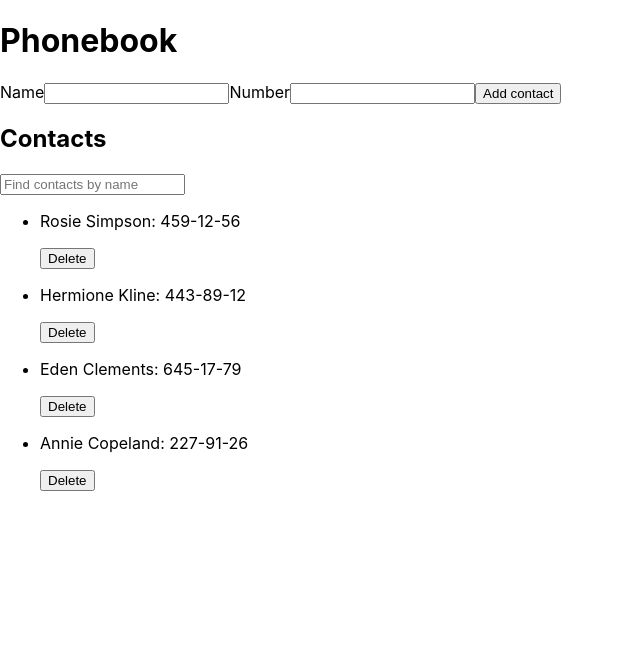
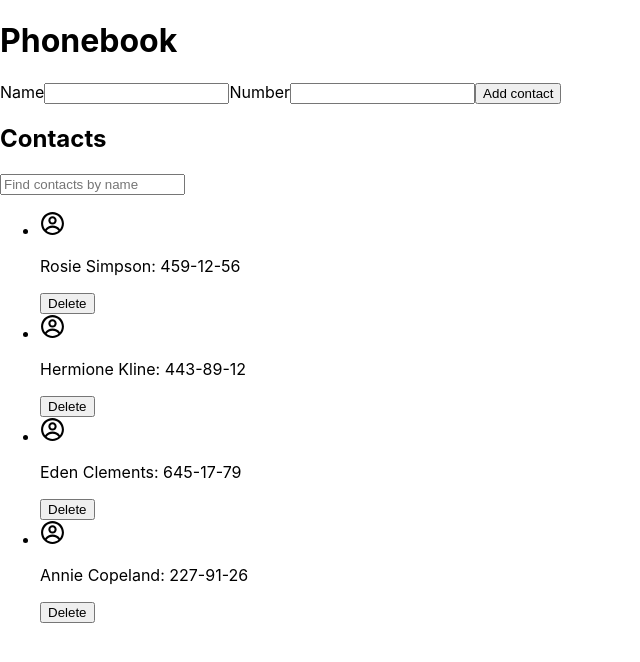
Before and after one commit to rostunho/goit-react-hw-02-phonebook, a React (Create React App) app: page / in a window 1280 px wide. Shown: the top 662 px of the page, without its empty margins (0-640 px from the left). Built offline with nearby package versions, Linux system fonts and the light colour scheme.

Commit message:
react-icon library added

```diff
--- a/package.json
+++ b/package.json
@@ -13,6 +13,7 @@
     "react": "^17.0.2",
     "react-dom": "^17.0.2",
     "react-hot-toast": "^2.1.1",
+    "react-icons": "^4.3.1",
     "react-scripts": "5.0.0",
     "styled-components": "^5.3.3",
     "web-vitals": "^2.1.2"
--- a/src/components/Contact/Contact.jsx
+++ b/src/components/Contact/Contact.jsx
@@ -1,8 +1,10 @@
 import PropTypes from 'prop-types';
+import { CgProfile } from 'react-icons/cg';
 
 function Contact({ name, number, id, deleteContact }) {
   return (
     <div>
+      <CgProfile size="25px" />
       <p>
         {name}
         <span>: {number}</span>
```
Also changed, not shown: 1 other file (tests, documents, lock files or other folders).
